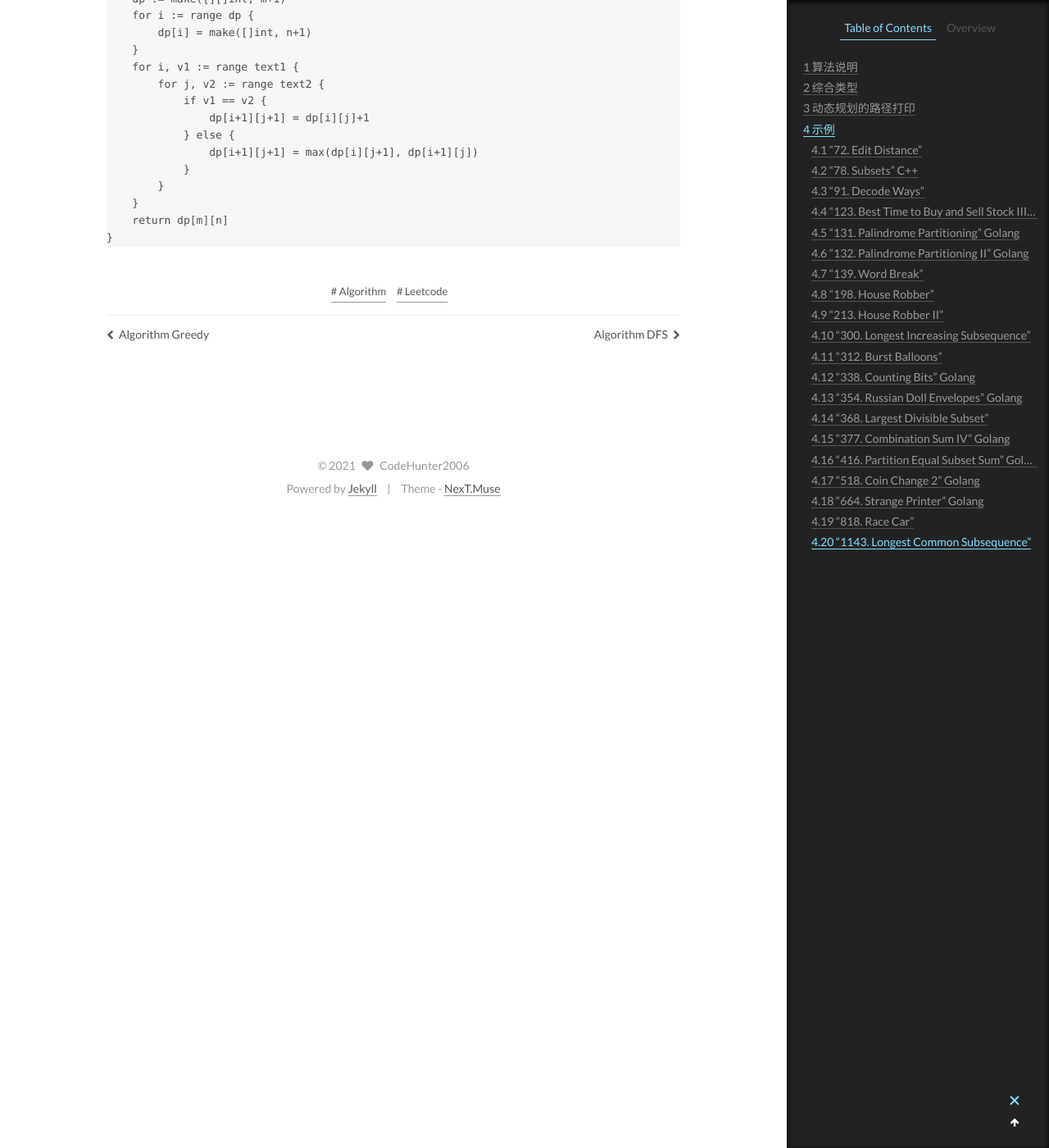
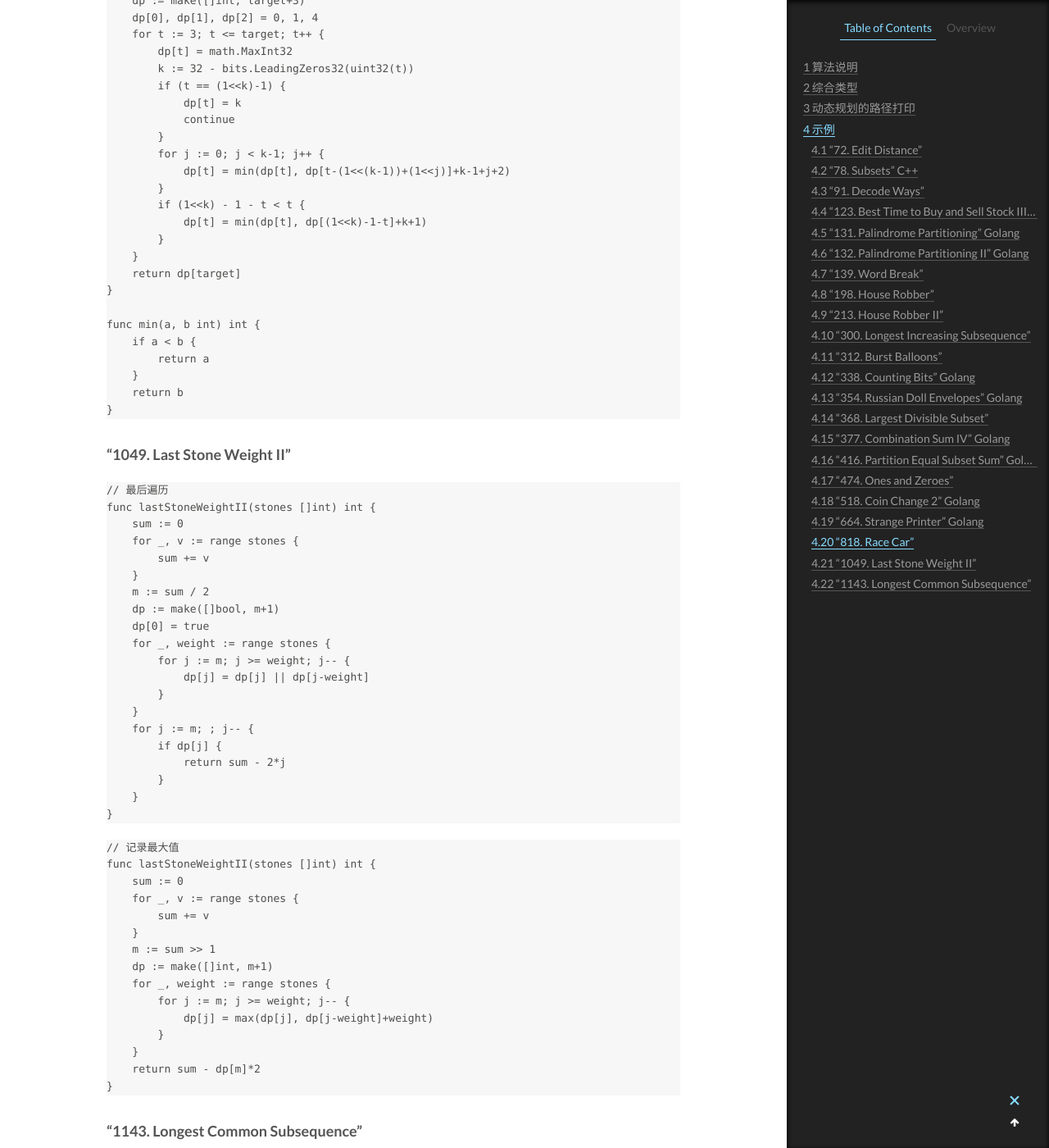
Before and after one commit to CodeHunter2006/CodeHunter2006.github.io, a Jekyll site: the page built from _posts/2021-01-02-Algorithm_DynamicPlanning.md, in a window 1280 px wide and 1400 px high, scrolled down 14990 px. Shown: the whole window at 82% size. Built offline with Jekyll 4.4.1, drawn with Linux system fonts in a browser that asks for light colours; some of the changed text lies outside the part shown.

Commit message:
[chore]: add contents.

````diff
--- a/_posts/2021-01-02-Algorithm_DynamicPlanning.md
+++ b/_posts/2021-01-02-Algorithm_DynamicPlanning.md
@@ -81,6 +81,16 @@
     1. **先遍历决策再遍历状态**保证每个决策只在每个状态上最多应用一次，比如"一个物品只拿一次"
     2. 如果同层状态会影响"后面的"状态，则利用**倒序**消除这种影响
   - 无**后效性**的例子比如"用最少数量的硬币凑够目标值"，用过的硬币不影响以后再用。不过同样要保证演进方向，这是 dp 算法的基础。
+
+### 零一背包延伸——未必填满
+
+- 对于有些题目，不一定能找到把背包完全填满的结果，但可以找到最优解。
+  这时有两种方法取得最优解的最大容量：
+  1. 如果在遍历过程中只记录了可以到达的状态，需要在最后反向遍历查找最大容量
+  2. 可以直接在遍历过程中始终记录当前点可达到的最大值，这样直接取 DP 最后一个元素即可
+
+参考：
+"1049. Last Stone Weight II"
 
 ## 完全背包
 
@@ -591,6 +601,27 @@
 }
 ```
 
+### "474. Ones and Zeroes"
+
+```Go
+func findMaxForm(strs []string, m int, n int) int {
+    dp := make([][]int, m+1)
+    for i := range dp {
+        dp[i] = make([]int, n+1)
+    }
+    for _, s := range strs {
+        zeros := strings.Count(s, "0")
+        ones := len(s) - zeros
+        for i := m; i >= zeros; i-- {
+            for j := n; j >= ones; j-- {
+                dp[i][j] = max(dp[i][j], dp[i-zeros][j-ones] + 1)
+            }
+        }
+    }
+    return dp[m][n]
+}
+```
+
 ### "518. Coin Change 2" Golang
 
 ```Go
@@ -669,6 +700,49 @@
 }
 ```
 
+### "1049. Last Stone Weight II"
+
+```Go
+// 最后遍历
+func lastStoneWeightII(stones []int) int {
+    sum := 0
+    for _, v := range stones {
+        sum += v
+    }
+    m := sum / 2
+    dp := make([]bool, m+1)
+    dp[0] = true
+    for _, weight := range stones {
+        for j := m; j >= weight; j-- {
+            dp[j] = dp[j] || dp[j-weight]
+        }
+    }
+    for j := m; ; j-- {
+        if dp[j] {
+            return sum - 2*j
+        }
+    }
+}
+```
+
+```Go
+// 记录最大值
+func lastStoneWeightII(stones []int) int {
+    sum := 0
+    for _, v := range stones {
+        sum += v
+    }
+    m := sum >> 1
+    dp := make([]int, m+1)
+    for _, weight := range stones {
+        for j := m; j >= weight; j-- {
+            dp[j] = max(dp[j], dp[j-weight]+weight)
+        }
+    }
+    return sum - dp[m]*2
+}
+```
+
 ### "1143. Longest Common Subsequence"
 
 ```Go
````
Also changed, not shown: _posts/2018-11-28-Go_Syntax.md (+10 -11 lines), _posts/2019-12-28-Go_Package.md (+5 -0 lines), _posts/2020-04-14-MySQL_Index_Optimize_2.md (+13 -0 lines), _posts/2020-12-27-LeetCode_Question_Category.md (+29 -0 lines), _posts/2021-05-30-Paxos_Raft_ZAB.md (+3 -2 lines).
